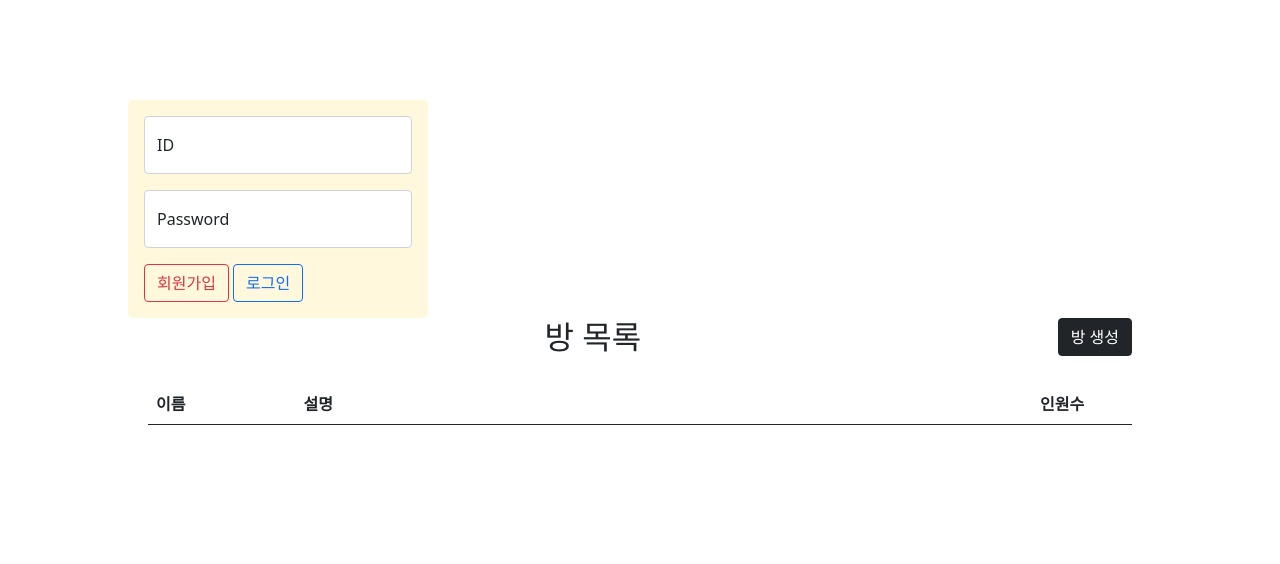
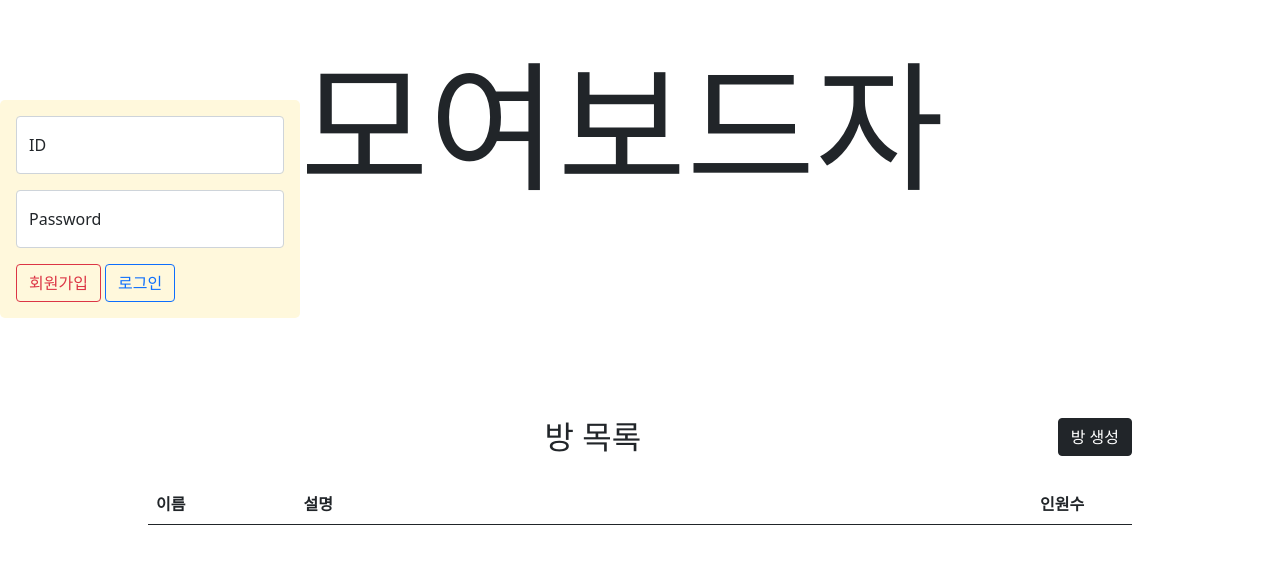
Before and after one commit to inno2team/inno2team, a Flask app: page / in a window 1280 px wide. Shown: the top 564 px of the page. Run offline with Flask 3, Linux system fonts and the light colour scheme; data that the repository does not hold is empty; some libraries are stand-ins or nearby versions.

Commit message:
add title

```diff
--- a/templates/index.html
+++ b/templates/index.html
@@ -1,34 +1,117 @@
 <!DOCTYPE html>
 <html lang="en">
+
 <head>
   <meta charset="UTF-8" />
   <meta http-equiv="X-UA-Compatible" content="IE=edge" />
   <meta name="viewport" content="width=device-width, initial-scale=1.0" />
   <script src="https://ajax.googleapis.com/ajax/libs/jquery/3.5.1/jquery.min.js"></script>
-    <script
-      src="https://cdn.jsdelivr.net/npm/bootstrap@5.0.2/dist/js/bootstrap.bundle.min.js"
+  <script src="https://cdn.jsdelivr.net/npm/bootstrap@5.0.2/dist/js/bootstrap.bundle.min.js"
     integrity="sha384-MrcW6ZMFYlzcLA8Nl+NtUVF0sA7MsXsP1UyJoMp4YLEuNSfAP+JcXn/tWtIaxVXM"
-      crossorigin="anonymous"
-    ></script>
-    <link
-      href="https://cdn.jsdelivr.net/npm/bootstrap@5.0.2/dist/css/bootstrap.min.css"
-      rel="stylesheet"
-      integrity="sha384-EVSTQN3/azprG1Anm3QDgpJLIm9Nao0Yz1ztcQTwFspd3yD65VohhpuuCOmLASjC"
-      crossorigin="anonymous"
-    />
+    crossorigin="anonymous"></script>
+  <link href="https://cdn.jsdelivr.net/npm/bootstrap@5.0.2/dist/css/bootstrap.min.css" rel="stylesheet"
+    integrity="sha384-EVSTQN3/azprG1Anm3QDgpJLIm9Nao0Yz1ztcQTwFspd3yD65VohhpuuCOmLASjC" crossorigin="anonymous" />
 
   <title>모여보드자</title>
   <style>
+
     .main {
       max-width: 80%;
       margin: 100px auto 0px auto;
+    }
+
+    .main2 {
+      max-width: 80%;
+      margin: 100px auto 0px auto;
+    }
+
+    .title {
+      /* height: 170px; */
+      font-size: 140px;
+      margin: 20px auto 0px auto;
+      width: 95%;
+      max-width: 1200px;
+    }
+
+    .title::after {
+      content: "|";
+      animation: blink 1s step-end infinite;
+      color: #fff;
+    }
+
+    @keyframes blink {
+      0% {
+        opacity: 1;
+      }
+
+      49% {
+        opacity: 1;
+      }
+
+      50% {
+        opacity: 0;
+      }
+
+      100% {
+        opacity: 0;
+      }
     }
   </style>
 </head>
 
 <body>
+  <div class="d-flex">
     <div class="main">
-      {% include "./auth/signin.html" %} {% include "./roomlist.html" %}
+      {% include "./auth/signin.html" %}
+    </div>
+    <div class="title">
+    </div>
+  </div>
+  <div class="main2">
+    {% include "./roomlist.html" %}
   </div>
 </body>
+
+<script>
+  var typeText = document.querySelector(".title")
+  var textToBeTyped = "모여보드자"
+  var index = 0, isAdding = true
+
+  function playAnim() {
+    setTimeout(function () {
+      // set the text of typeText to a substring of
+      // the textToBeTyped using index.
+      typeText.innerText = textToBeTyped.slice(0, index)
+      if (isAdding) {
+        // adding text
+        if (index > textToBeTyped.length) {
+          // no more text to add
+          isAdding = false
+          //break: wait 2s before playing again
+          setTimeout(function () {
+            playAnim()
+          }, 2000)
+          return
+        } else {
+          // increment index by 1
+          index++
+        }
+      } else {
+        // removing text
+        if (index === 0) {
+          // no more text to remove
+          isAdding = true
+        } else {
+          // decrement index by 1
+          index--
+        }
+      }
+      // call itself
+      playAnim()
+    }, 120)
+  }
+  // 타이핑 스크립트 호출
+  playAnim()
+</script>
+
 </html>
```
Lines whose indentation alone changed are shown as unchanged.
